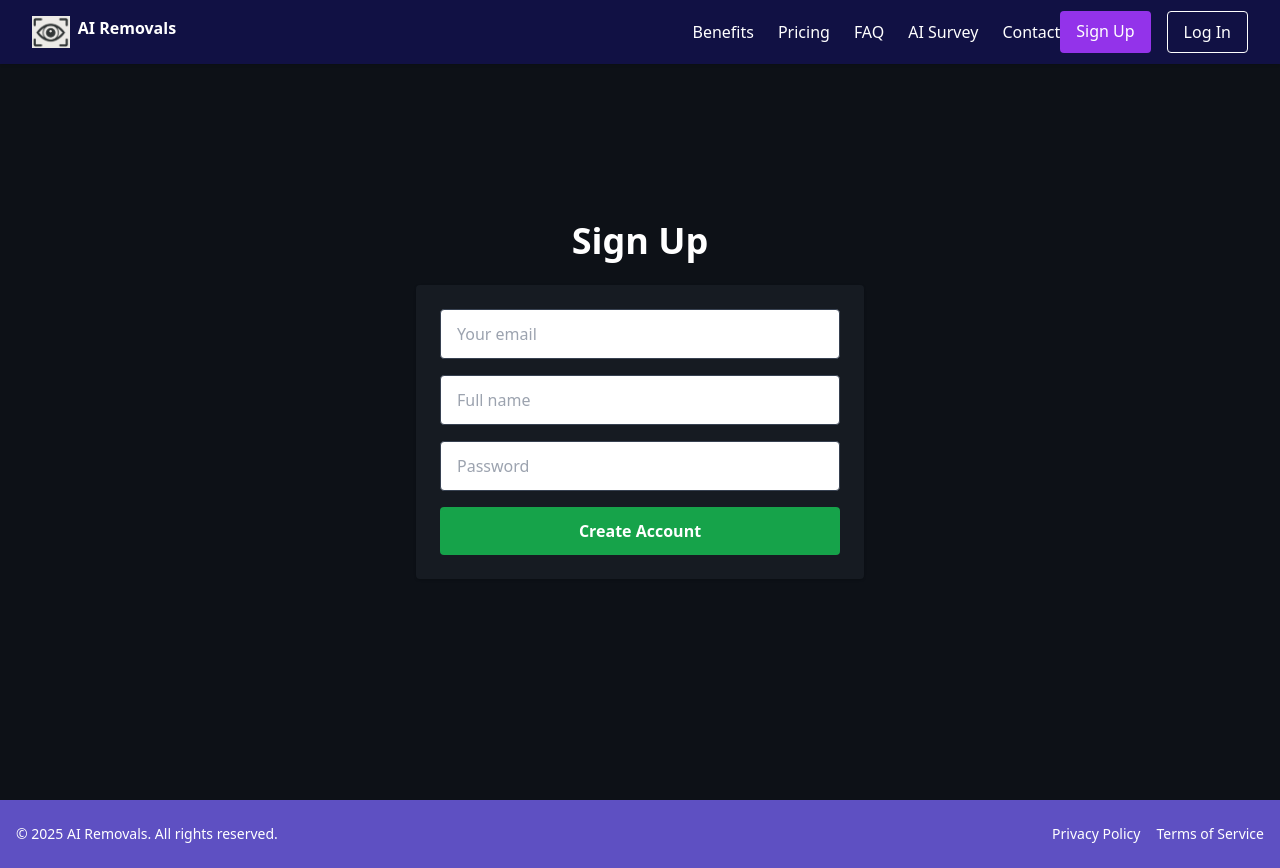
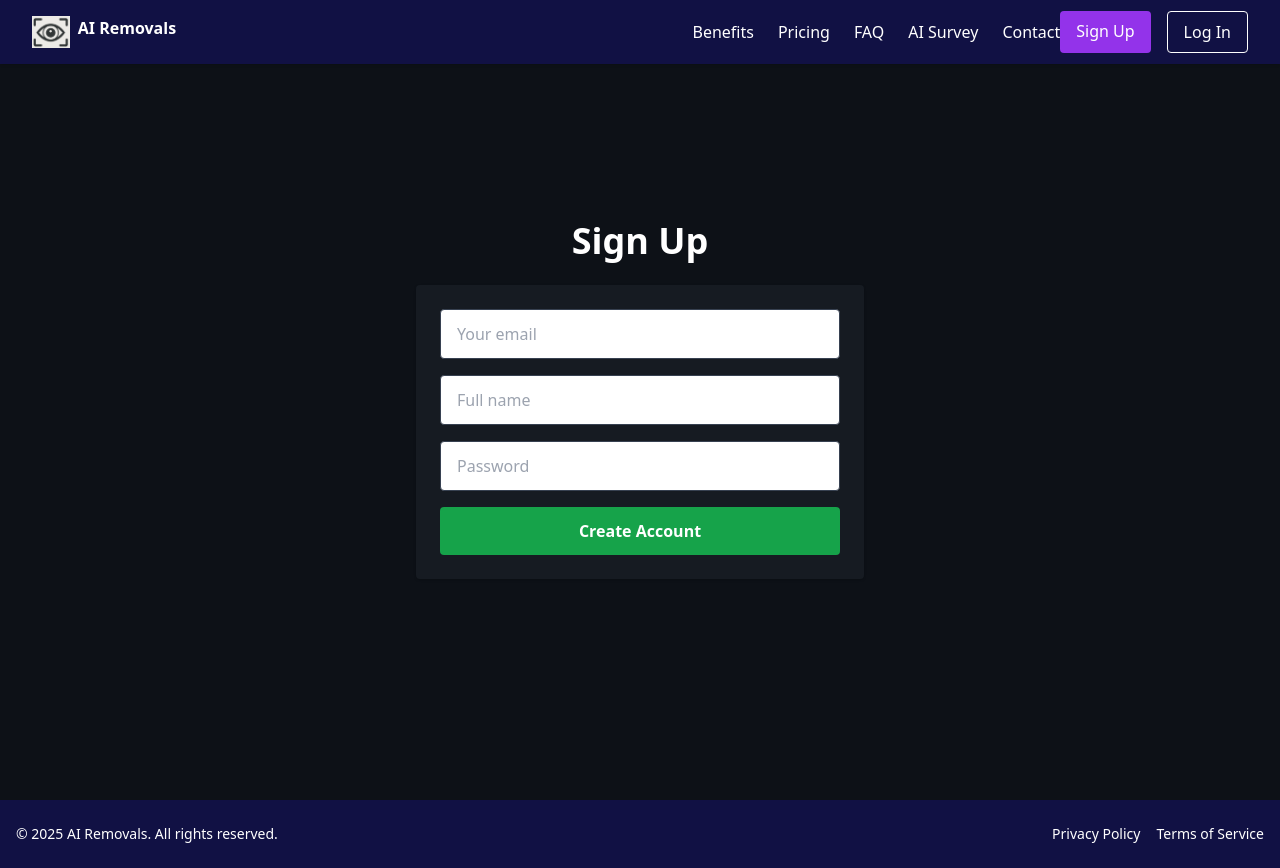
Before and after one commit to Gullmegler/mitt-prosjekt, a React (Create React App) app: page /signup in a window 1280 px wide. Built offline with nearby package versions, Linux system fonts and the light colour scheme.

Commit message:
Update Footer.jsx

```diff
--- a/src/components/Footer.jsx
+++ b/src/components/Footer.jsx
@@ -3,7 +3,7 @@ import { Link } from "react-router-dom";
 
 const Footer = () => {
   return (
-    <footer className="bg-[#5e50c2] text-white py-6 px-4 flex flex-col md:flex-row items-center justify-between">
+    <footer className="bg-[#111144] text-white py-6 px-4 flex flex-col md:flex-row items-center justify-between">
       <p className="text-sm">&copy; 2025 AI Removals. All rights reserved.</p>
       <div className="flex space-x-4 mt-4 md:mt-0">
         <Link to="/privacy" className="text-sm hover:underline">
```
